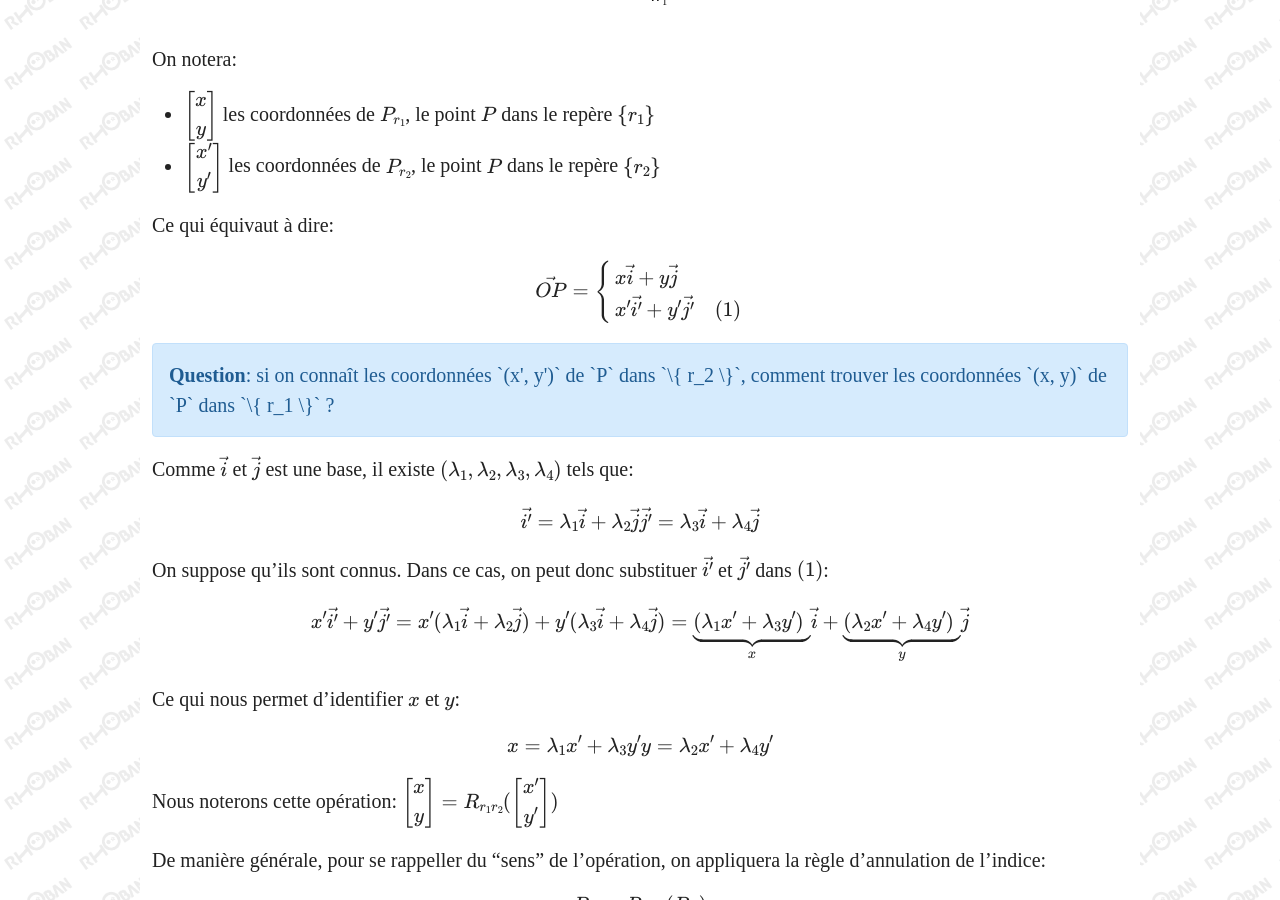
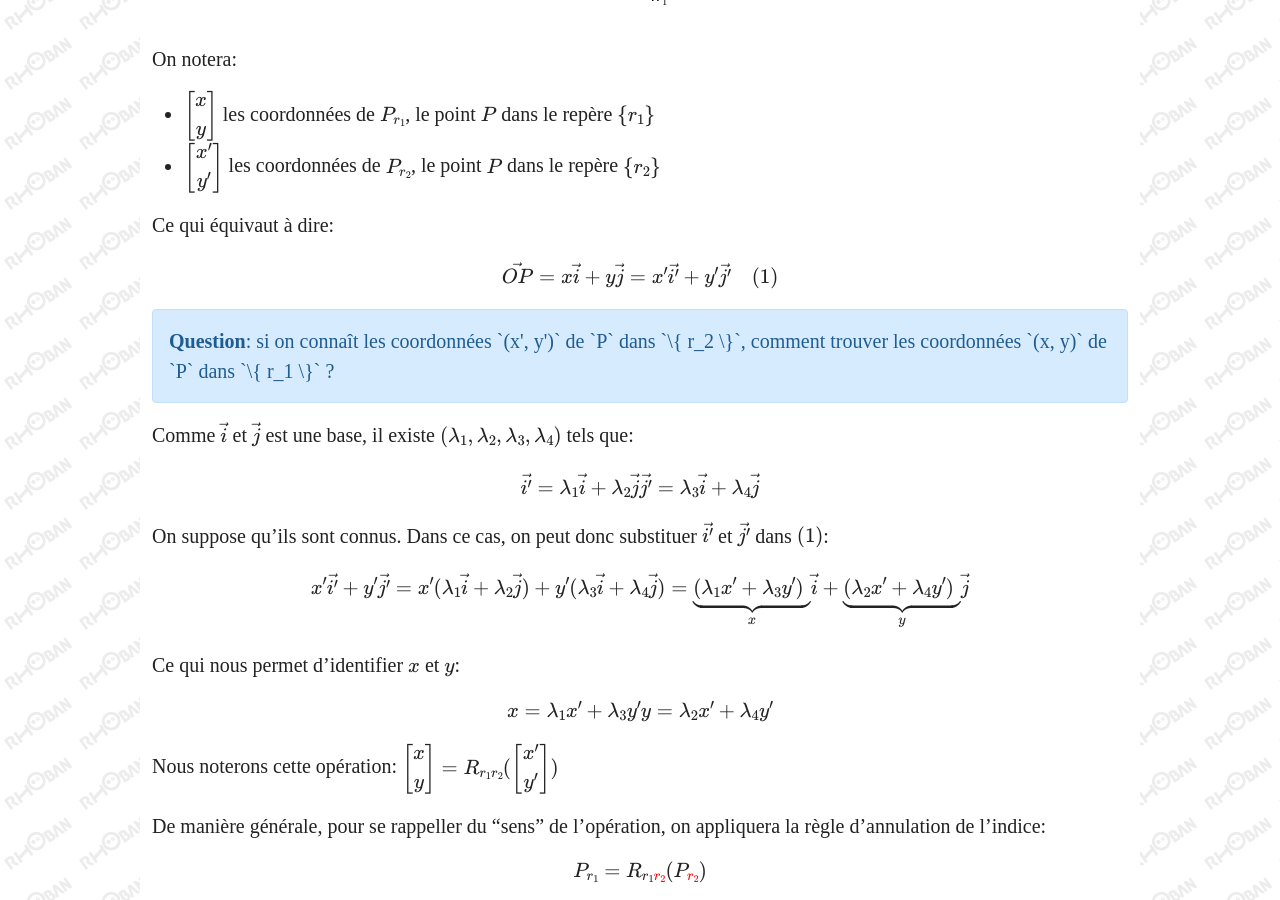
Before and after one commit to Rhoban/rhoban.github.io, a Jekyll site: the page built from reperes/changement.md, in a window 1280 px wide and 900 px high, scrolled down 627 px. Built offline with Jekyll 4.4.1, drawn with Linux system fonts in a browser that asks for light colours; some web fonts are replaced; formulas are drawn with MathJax 3.

Commit message:
Notations

```diff
--- a/reperes/changement.md
+++ b/reperes/changement.md
@@ -29,11 +29,7 @@
 Ce qui équivaut à dire:
 
 $$
-\vec {OP} =
-\begin{cases}
-x \vec {i} + y \vec{j} \\
-x' \vec{i'} + y' \vec{j'} \space \space \space \space  (1)
-\end{cases}
+\vec {OP} =  x \vec {i} + y \vec{j} = x' \vec{i'} + y' \vec{j'} \space \space \space \space  (1)
 $$
 
 <div class="alert alert-info">
```
Also changed, not shown: assets/imgs/motion.svg.
